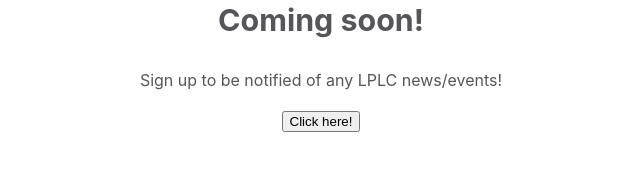
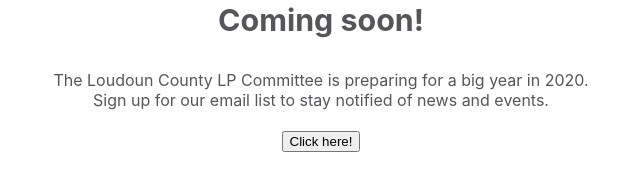
Before and after one commit to frashure/lploudoun, a React (Create React App) app: page / in a window 1280 px wide. Shown: the part 330-520 px from the top of the page, without its empty margins (319-959 px from the left). Built offline with nearby package versions, Linux system fonts and the light colour scheme.

Commit message:
changed greeting message

```diff
--- a/src/Greeting.js
+++ b/src/Greeting.js
@@ -5,8 +5,10 @@
     render() {
         return (
         <div className="Greeting">
-                Sign up to be notified of any LPLC news/events!<br /><br />
-                <button id="signup" onClick={this.props.handler}>Click here!</button>
+            The Loudoun County LP Committee is preparing for a big year in 2020.
+            <br />
+            Sign up for our email list to stay notified of news and events.<br /><br />
+            <button id="signup" onClick={this.props.handler}>Click here!</button>
         </div>
     )
     }
```
